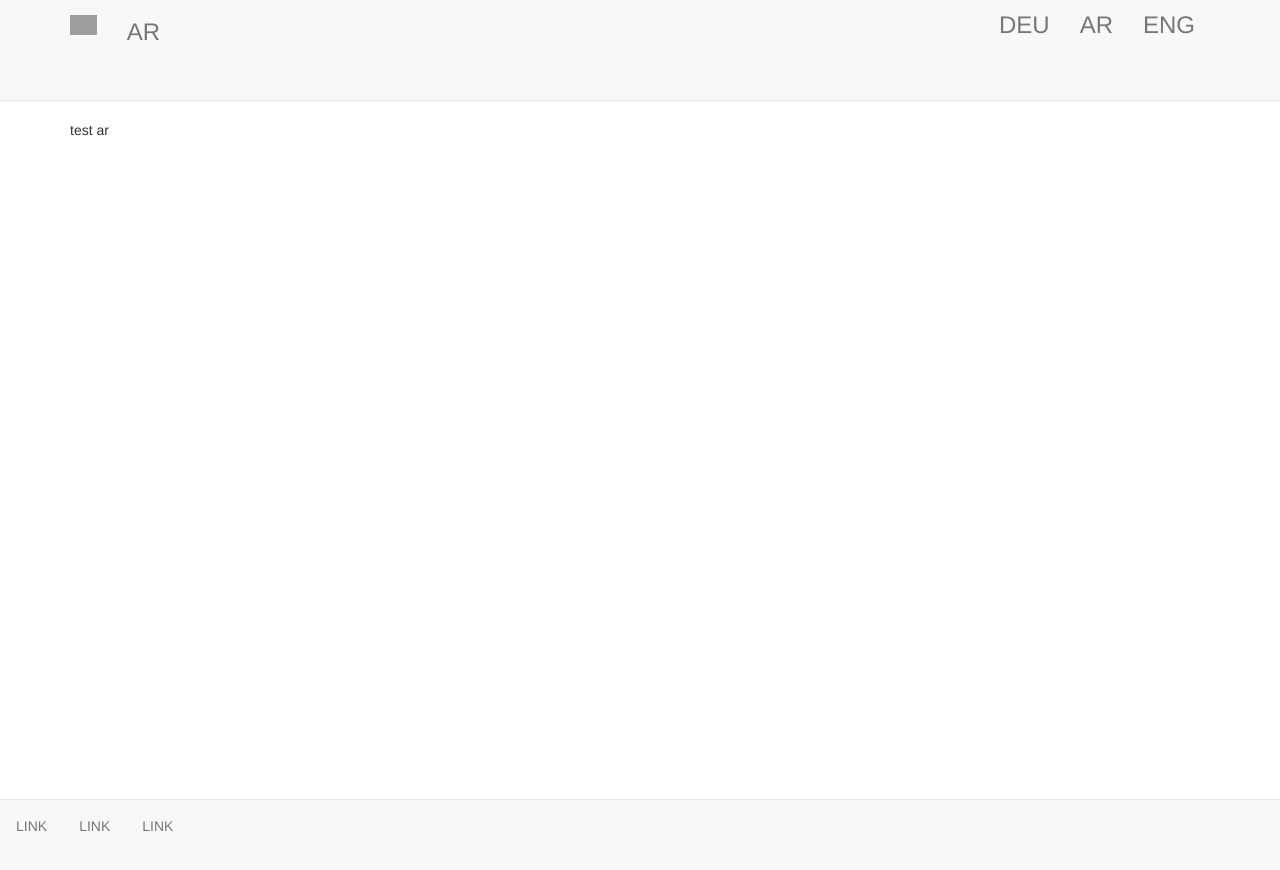
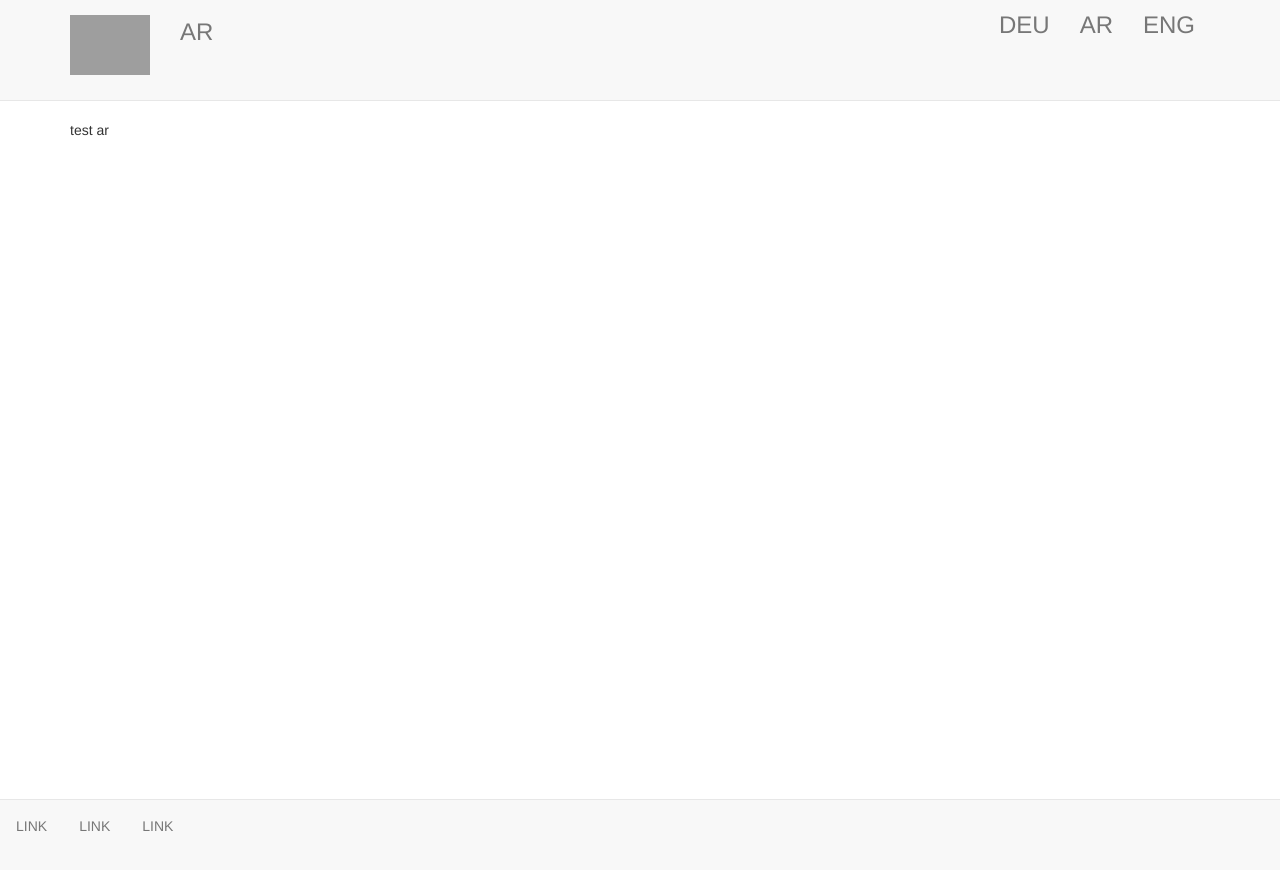
Before and after one commit to EIJC/TIJ, a Jekyll site: the page built from ar.html, in a window 1280 px wide. Shown: the top 870 px of the page. Built offline with Jekyll 4.4.1, drawn with Linux system fonts in a browser that asks for light colours; nearby versions of some CDN libraries; grey boxes are pictures that could not be loaded.

Commit message:
Update page.html

```diff
--- a/_layouts/page.html
+++ b/_layouts/page.html
@@ -10,7 +10,7 @@ layout: base
             <i class="icon-reorder"></i>
         </button>
         <a class="navbar-brand" href="">
-          <img alt="Treffen Internationaler Journalisten" src="https://www.dropbox.com/s/0z8cxb5275ouz2r/TIJ%20Transparent.png?raw=1" style="max-width: 100%; max-height: 100%;" />
+          <img alt="Treffen Internationaler Journalisten" src="https://www.dropbox.com/s/0z8cxb5275ouz2r/TIJ%20Transparent.png?raw=1" style="max-width: 80px; max-height: 80px;" />
         </a>
     </div>
     <nav class="collapse navbar-collapse">
```
